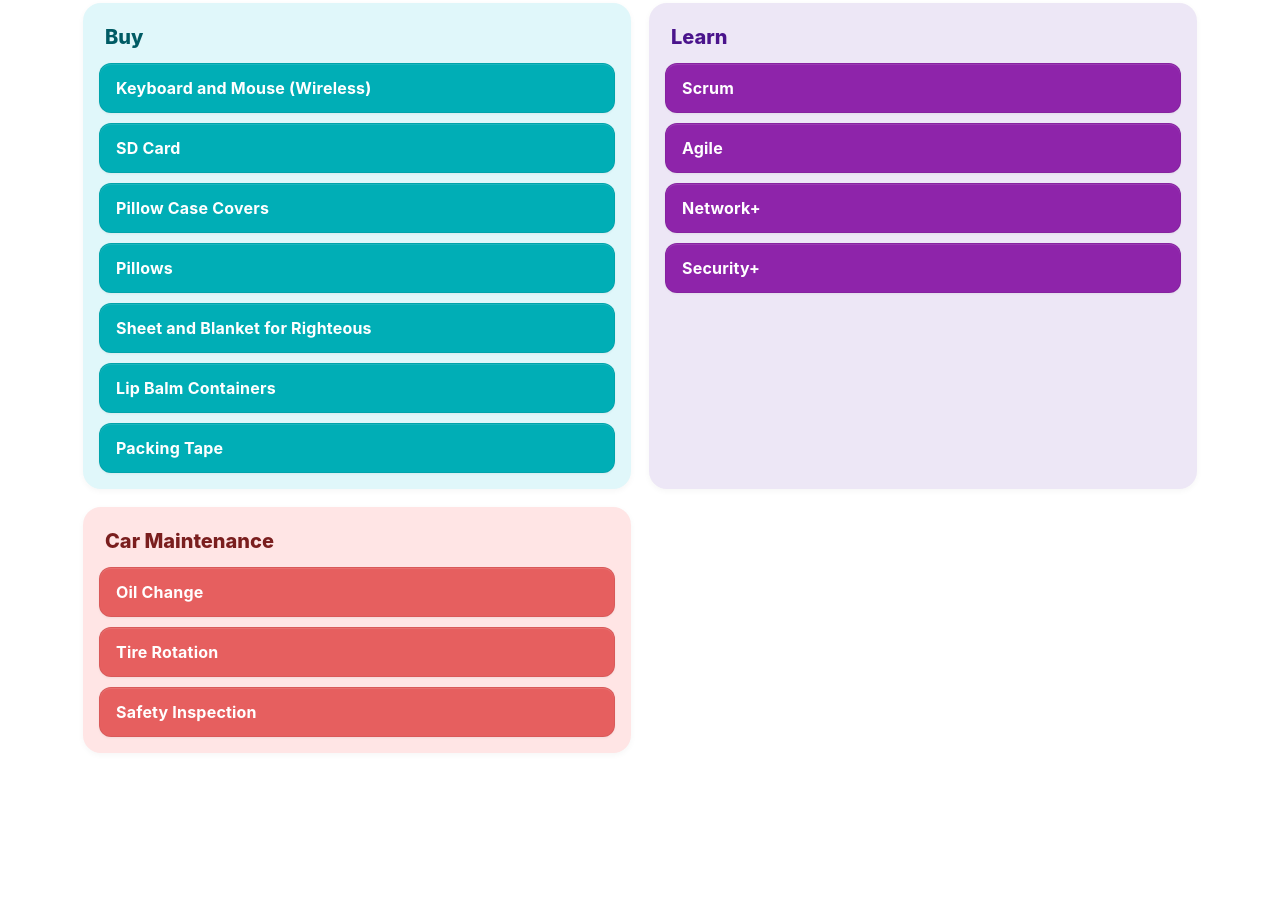
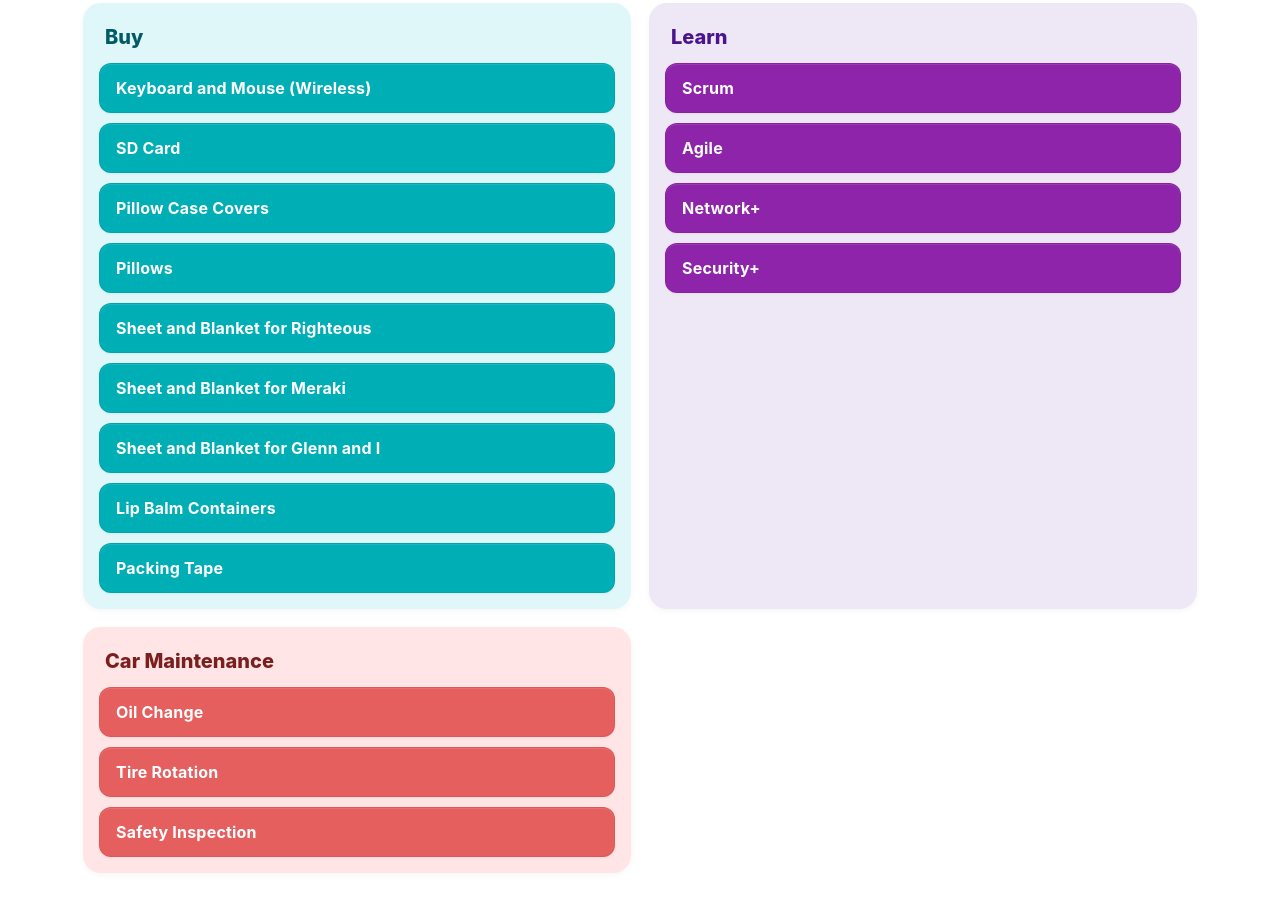
Before and after one commit to nadineherrera/tasklist, a plain HTML site: page index.html in a window 1280 px wide. Shown: the part 5268-6179 px from the top of the page. Before the commit the page ends 6059 px from the top, so only its background shows below. Drawn offline with Linux system fonts and the light colour scheme.

Commit message:
Update index.html

```diff
--- a/index.html
+++ b/index.html
@@ -244,6 +244,8 @@
     <div class="pill" style="background:#00AEB6">Pillow Case Covers</div>
     <div class="pill" style="background:#00AEB6">Pillows</div>
     <div class="pill" style="background:#00AEB6">Sheet and Blanket for Righteous</div>
+    <div class="pill" style="background:#00AEB6">Sheet and Blanket for Meraki</div>
+    <div class="pill" style="background:#00AEB6">Sheet and Blanket for Glenn and I</div>
     <div class="pill" style="background:#00AEB6">Lip Balm Containers</div>
     <div class="pill" style="background:#00AEB6">Packing Tape</div>
   </div>
```
